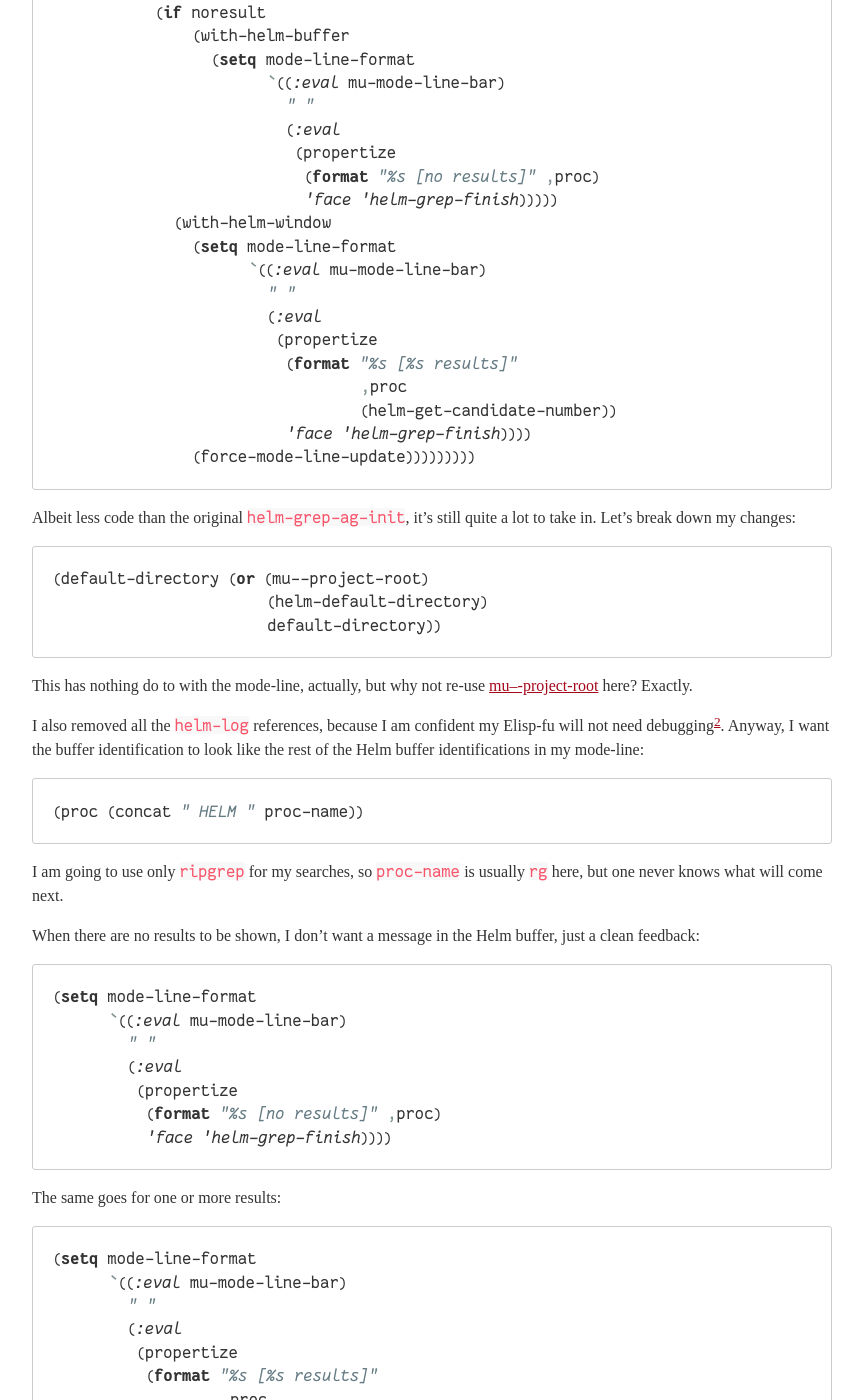
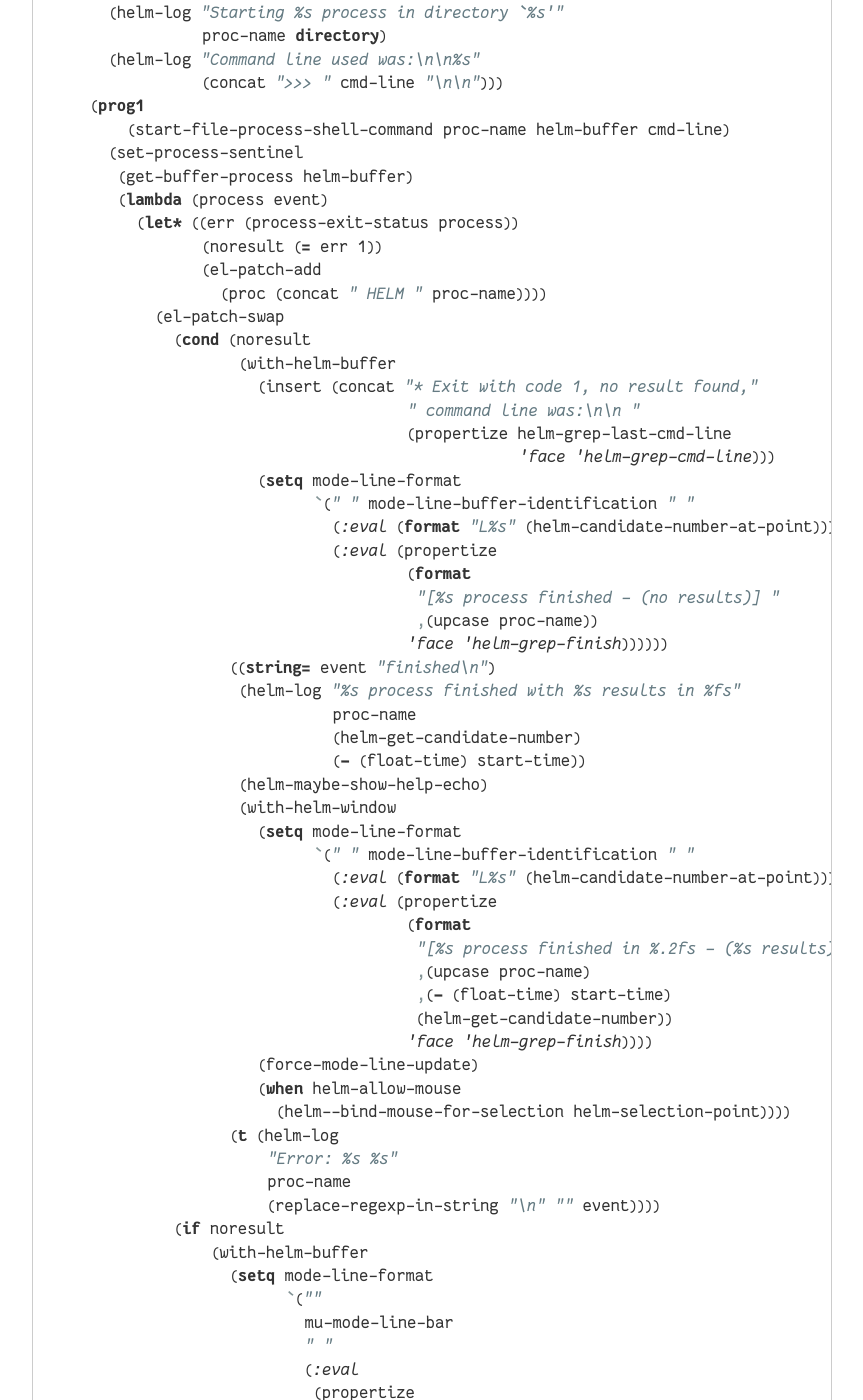
Before and after one commit to manuel-uberti/manuel-uberti.github.io, a Jekyll site: the page built from _posts/2020-03-01-helm-ripgrep-mode-line.md, in a window 1280 px wide and 1400 px high, scrolled down 1035 px. Shown: the whole window, without its empty margins (208-1071 px from the left). Built offline with Jekyll 4.4.1, drawn with Linux system fonts in a browser that asks for light colours; some web fonts are replaced; some of the changed text lies outside the part shown.

Commit message:
Use valid patch

````diff
--- a/_posts/2020-03-01-helm-ripgrep-mode-line.md
+++ b/_posts/2020-03-01-helm-ripgrep-mode-line.md
@@ -29,15 +29,27 @@
 
 ``` emacs-lisp
 (el-patch-defun helm-grep-ag-init (directory &optional type)
-  (let ((default-directory (or (mu--project-root)
-                               (helm-default-directory)
-                               default-directory))
+  "Start AG process in DIRECTORY maybe searching only files of type TYPE."
+  (let ((default-directory (el-patch-swap
+                             (or helm-ff-default-directory
+                                 (helm-default-directory)
+                                 default-directory)
+                             (or (mu--project-root)
+                                 (helm-default-directory)
+                                 default-directory)))
         (cmd-line (helm-grep-ag-prepare-cmd-line
                    helm-pattern (or (file-remote-p directory 'localname)
                                     directory)
                    type))
+        (el-patch-remove
+          (start-time (float-time)))
         (proc-name (helm-grep--ag-command)))
     (set (make-local-variable 'helm-grep-last-cmd-line) cmd-line)
+    (el-patch-remove
+      (helm-log "Starting %s process in directory `%s'"
+                proc-name directory)
+      (helm-log "Command line used was:\n\n%s"
+                (concat ">>> " cmd-line "\n\n")))
     (prog1
         (start-file-process-shell-command proc-name helm-buffer cmd-line)
       (set-process-sentinel
@@ -45,36 +57,80 @@
        (lambda (process event)
          (let* ((err (process-exit-status process))
                 (noresult (= err 1))
-                (proc (concat " HELM " proc-name)))
-           (if noresult
-               (with-helm-buffer
+                (el-patch-add
+                  (proc (concat " HELM " proc-name))))
+           (el-patch-swap
+             (cond (noresult
+                    (with-helm-buffer
+                      (insert (concat "* Exit with code 1, no result found,"
+                                      " command line was:\n\n "
+                                      (propertize helm-grep-last-cmd-line
+                                                  'face 'helm-grep-cmd-line)))
+                      (setq mode-line-format
+                            `(" " mode-line-buffer-identification " "
+                              (:eval (format "L%s" (helm-candidate-number-at-point))) " "
+                              (:eval (propertize
+                                      (format
+                                       "[%s process finished - (no results)] "
+                                       ,(upcase proc-name))
+                                      'face 'helm-grep-finish))))))
+                   ((string= event "finished\n")
+                    (helm-log "%s process finished with %s results in %fs"
+                              proc-name
+                              (helm-get-candidate-number)
+                              (- (float-time) start-time))
+                    (helm-maybe-show-help-echo)
+                    (with-helm-window
+                      (setq mode-line-format
+                            `(" " mode-line-buffer-identification " "
+                              (:eval (format "L%s" (helm-candidate-number-at-point))) " "
+                              (:eval (propertize
+                                      (format
+                                       "[%s process finished in %.2fs - (%s results)] "
+                                       ,(upcase proc-name)
+                                       ,(- (float-time) start-time)
+                                       (helm-get-candidate-number))
+                                      'face 'helm-grep-finish))))
+                      (force-mode-line-update)
+                      (when helm-allow-mouse
+                        (helm--bind-mouse-for-selection helm-selection-point))))
+                   (t (helm-log
+                       "Error: %s %s"
+                       proc-name
+                       (replace-regexp-in-string "\n" "" event))))
+             (if noresult
+                 (with-helm-buffer
+                   (setq mode-line-format
+                         `(""
+                           mu-mode-line-bar
+                           " "
+                           (:eval
+                            (propertize
+                             (format "%s [no results]" ,proc)
+                             'face 'helm-grep-finish)))))
+               (with-helm-window
                  (setq mode-line-format
-                       `((:eval mu-mode-line-bar)
+                       `(""
+                         mu-mode-line-bar
                          " "
                          (:eval
                           (propertize
-                           (format "%s [no results]" ,proc)
-                           'face 'helm-grep-finish)))))
-             (with-helm-window
-               (setq mode-line-format
-                     `((:eval mu-mode-line-bar)
-                       " "
-                       (:eval
-                        (propertize
-                         (format "%s [%s results]"
-                                 ,proc
-                                 (helm-get-candidate-number))
-                         'face 'helm-grep-finish))))
-               (force-mode-line-update)))))))))
+                           (format "%s [%s results]"
+                                   ,proc (helm-get-candidate-number))
+                           'face 'helm-grep-finish))))
+                 (force-mode-line-update))))))))))
 ```
 
-Albeit less code than the original `helm-grep-ag-init`, it’s still quite a lot to
-take in. Let’s break down my changes:
+Let’s break down my changes:
 
 ``` emacs-lisp
-(default-directory (or (mu--project-root)
-                       (helm-default-directory)
-                       default-directory))
+(default-directory (el-patch-swap
+                     (or helm-ff-default-directory
+                         (helm-default-directory)
+                         default-directory)
+                     (or (mu--project-root)
+                         (helm-default-directory)
+                         default-directory)))
 ```
 
 This has nothing do to with the mode-line, actually, but why not re-use
````
